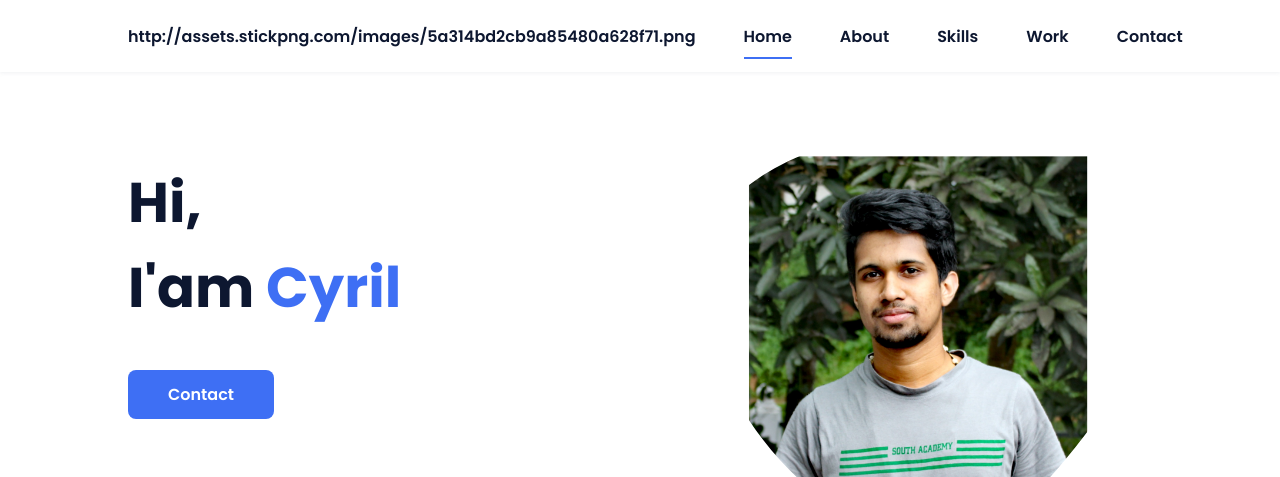
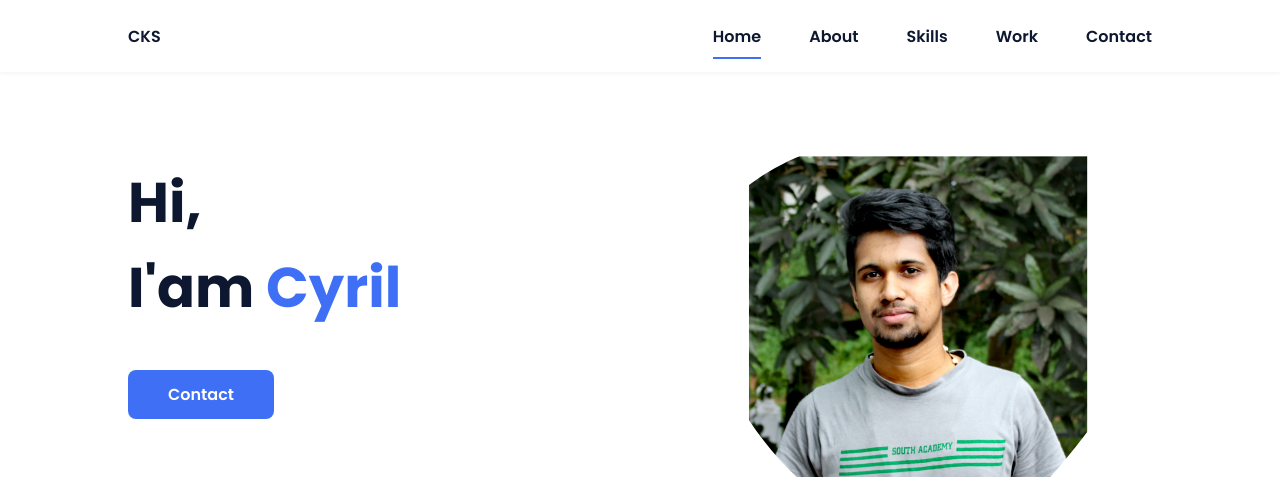
Before and after one commit to CyrilKSony/CyrilKSony.github.io, a plain HTML site: page index.html in a window 1280 px wide. Shown: the top 477 px of the page. Drawn offline with nearby package versions, Linux system fonts and the light colour scheme.

Commit message:
Update index.html

```diff
--- a/index.html
+++ b/index.html
@@ -16,7 +16,7 @@
         <header class="l-header">
             <nav class="nav bd-grid">
                 <div>
-                    <a href="#" class="nav__logo">http://assets.stickpng.com/images/5a314bd2cb9a85480a628f71.png</a>
+                    <a href="#" class="nav__logo">CKS</a>
                 </div>
 
                 <div class="nav__menu" id="nav-menu">
```
